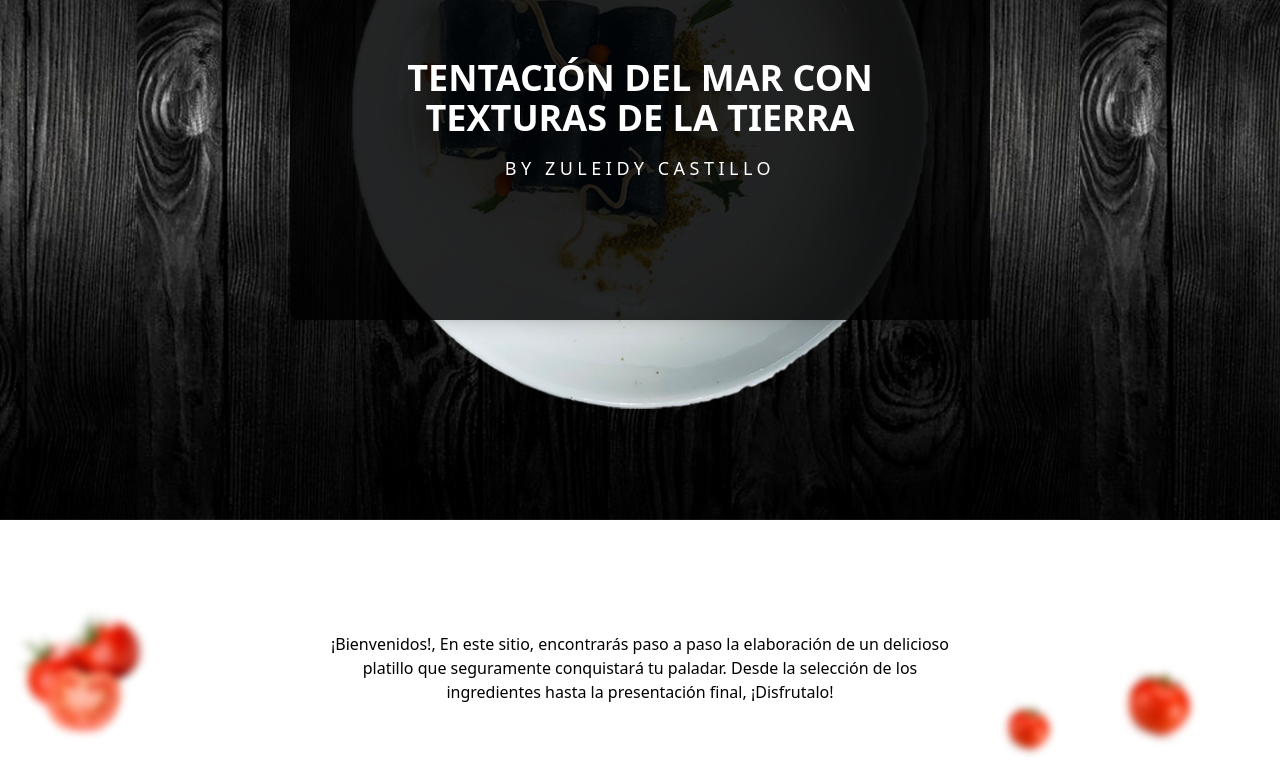
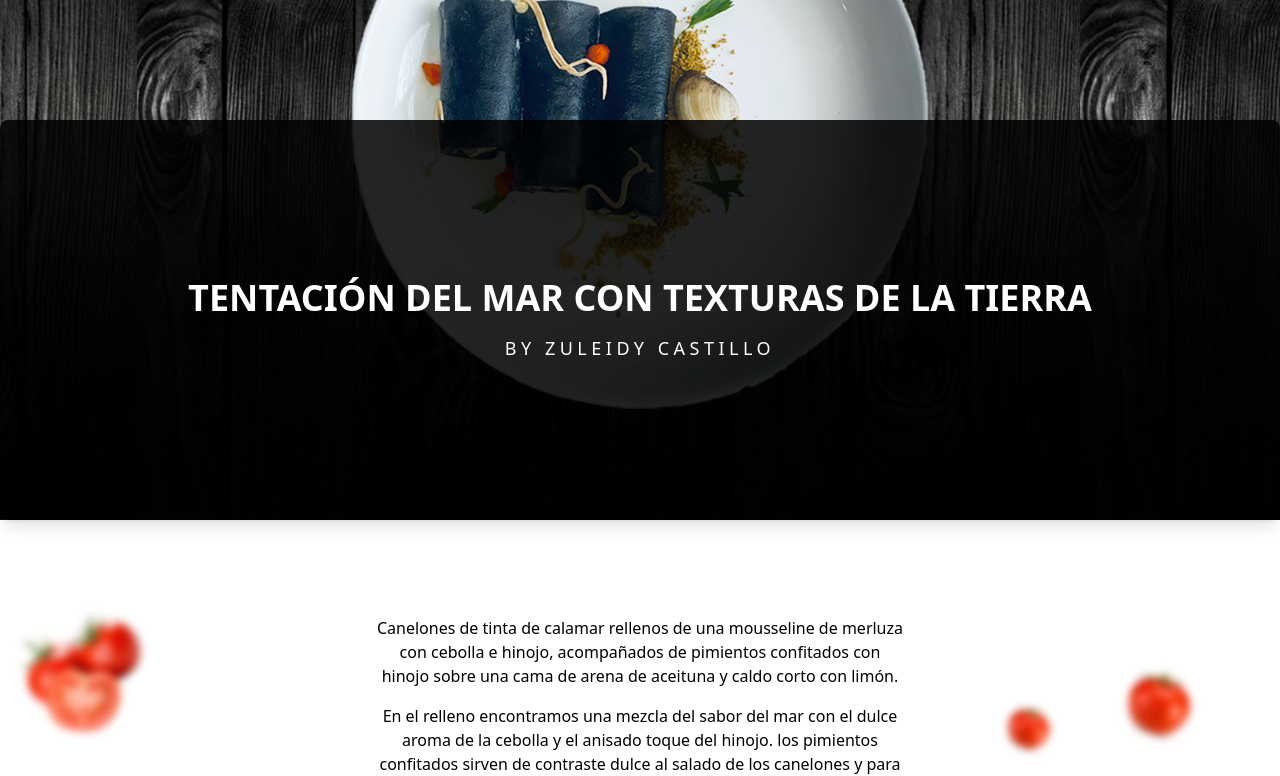
Before and after one commit to jvngarcia/menu-zuleidy, a Next.js app: page / in a window 1280 px wide. Shown: the part 280-1056 px from the top of the page. Built offline with nearby package versions, Linux system fonts and the light colour scheme.

Commit message:
✨ add description

```diff
--- a/src/pages/index.tsx
+++ b/src/pages/index.tsx
@@ -24,8 +24,8 @@ export default function Home() {
     <main className="overflow-x-hidden">
 
       <section>
-        <div className="w-full md:min-h-[800px] min-h-[450px] object-cover object-center bg-main-banner bg-center bg-no-repeat bg-cover flex justify-center items-center">
-          <div className="bg-[rgba(0,0,0,.85)] md:w-[700px] md:h-[400px] w-[310px] rounded-lg flex justify-center items-center text-center text-white shadow-lg p-10">
+        <div className="w-full md:min-h-[800px] min-h-[430px] object-cover object-center bg-main-banner bg-bottom bg-no-repeat bg-cover flex justify-center items-end">
+          <div className="bg-[rgba(0,0,0,.85)] md:h-[400px] w-full rounded-lg flex justify-center items-center text-center text-white shadow-lg px-10 py-6">
             <div>
               <h1 className="uppercase md:text-4xl text-xl font-semibold text-center">Tentación del mar con texturas de la tierra</h1>
               <h6 className="uppercase md:text-lg text-sm tracking-[.25em] mt-4 text-center font-light">By Zuleidy Castillo</h6>
@@ -43,11 +43,13 @@ export default function Home() {
         <Image src="/small-tomato.png" width={150} height={150} alt="small tomato" className="absolute top-40 md:right-24 right-[-100px] rotate-[20deg] drop-shadow -z-10" />
         <Image src="/hinojo.png" width={150} height={150} alt="hinojo" className="absolute top-96 left-[-120px] rotate-[50deg] drop-shadow -z-10" />
         <Image src="/hinojo.png" width={150} height={150} alt="hinojo" className="absolute bottom-0 md:right-[-120px] right-[-60px] rotate-[-50deg] drop-shadow -z-10" />
-        <div className="flex justify-center text-center">
-          <p className="mt-4 md:w-1/2 md:px-0 px-6">
-            ¡Bienvenidos!, En este sitio, encontrarás paso a paso la elaboración de un delicioso platillo que seguramente conquistará tu paladar.
-            Desde la selección de los ingredientes hasta la presentación final, ¡Disfrutalo!
-          </p>
+        <div className="px-6 md:max-w-xl mx-auto md:text-center">
+            <p>
+            Canelones de tinta de calamar rellenos de una mousseline de merluza con cebolla e hinojo, acompañados de pimientos confitados con hinojo sobre una cama de arena de aceituna y caldo corto con limón.
+            </p>
+            <p className="mt-4">
+            En el relleno encontramos una mezcla del sabor del mar con el dulce aroma de la cebolla y el anisado toque del hinojo. los pimientos confitados sirven de contraste dulce al salado de los canelones y para refrescar el paladar todo esto se encuentra encima de un caldo corto con limón y una crujiente arena de aceituna que juntos se combinan para hacer una experiencia única en el paladar.
+            </p>
         </div>
 
         <div className="grid md:grid-cols-2 mt-12">
```
